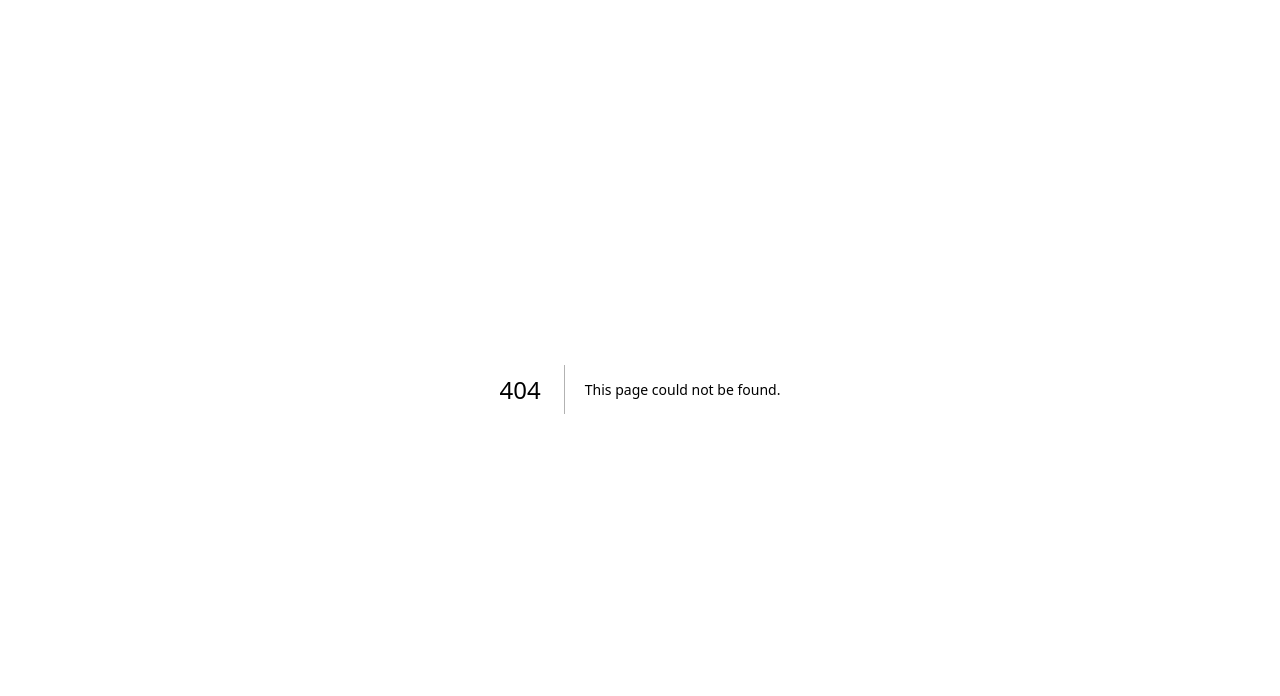
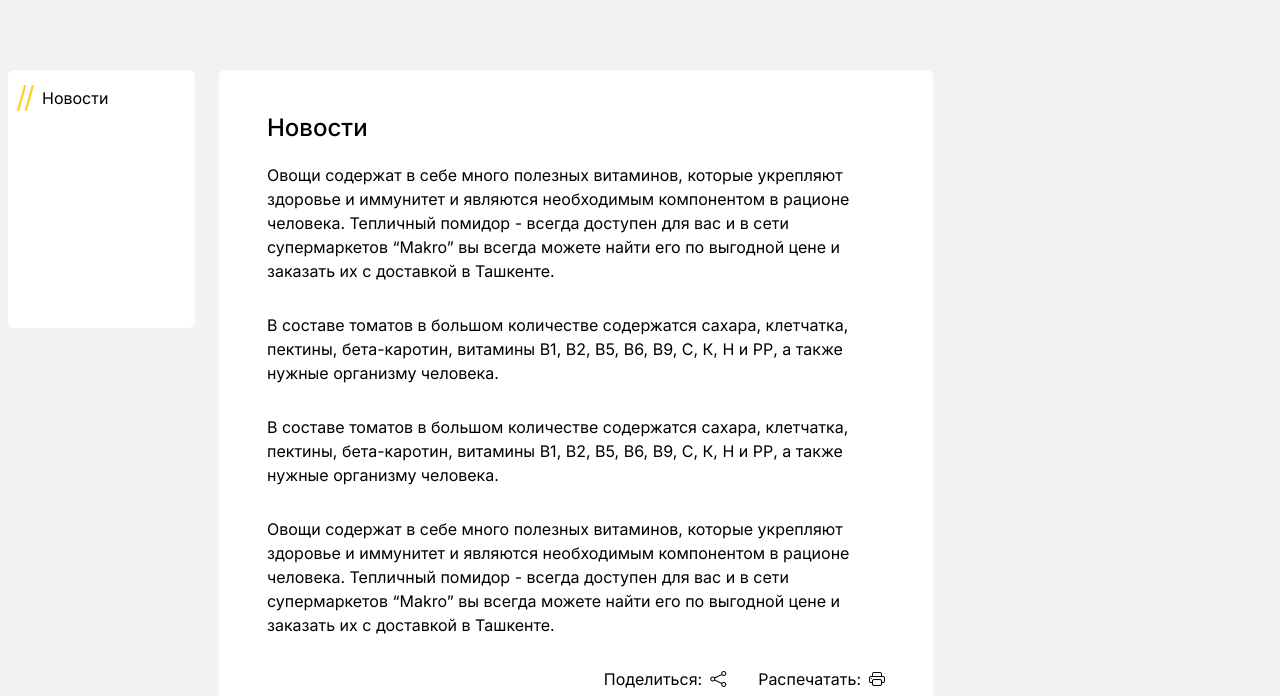
Before and after one commit to muhammadaziz01-dev/Sport-Market, a Next.js app: page /news in a window 1280 px wide. Before the commit this address had no page. Shown: the part 256-952 px from the top of the page. Built offline with nearby package versions, Linux system fonts and the light colour scheme.

Commit message:
news page end

```diff
--- /dev/null
+++ b/app/news/page.tsx
@@ -0,0 +1,81 @@
+import { CaruselProduct } from "@/components/ui";
+
+function Index() {
+  return (
+    <>
+      <section className="bg-[#F2F2F2] pb-[120px] pt-[80px] ">
+        <div className="container mx-auto px-2 5">
+          <div className="flex items-start gap-6">
+            <div className="py-[15px] px-[9px] bg-white rounded-md w-[187px] h-[258px]">
+              <div className="flex items-center gap-2 ">
+                <svg
+                  xmlns="http://www.w3.org/2000/svg"
+                  width="17"
+                  height="26"
+                  viewBox="0 0 17 26"
+                  fill="none"
+                >
+                  <rect
+                    width="2.28245"
+                    height="26.4608"
+                    transform="matrix(0.975738 0.218942 -0.266986 0.9637 14.7734 0)"
+                    fill="#FBD029"
+                  />
+                  <rect
+                    width="2.28245"
+                    height="26.4608"
+                    transform="matrix(0.975738 0.218942 -0.266986 0.9637 7.06445 0)"
+                    fill="#FBD029"
+                  />
+                </svg>
+                <p>Новости</p>
+              </div>
+            </div>
+
+            <div className=" bg-white rounded-md w-[714px] h-[677px] py-10 px-12">
+              <h1 className="text-[24px] font-medium mb-[17px]">
+                  Новости
+              </h1>
+              <p className="text-[16px] mb-[30px]">
+                Овощи содержат в себе много полезных витаминов, которые
+                укрепляют здоровье и иммунитет и являются необходимым
+                компонентом в рационе человека. Тепличный помидор - всегда
+                доступен для вас и в сети супермаркетов “Makro” вы всегда можете
+                найти его по выгодной цене и заказать их с доставкой в Ташкенте.
+              </p>
+              <p className="text-[16px] mb-[30px]">
+                В составе томатов в большом количестве содержатся сахара,
+                клетчатка, пектины, бета-каротин, витамины В1, В2, В5, В6, В9,
+                С, К, Н и РР, а также нужные организму человека.
+              </p>
+              <p className="text-[16px] mb-[30px]">
+                В составе томатов в большом количестве содержатся сахара,
+                клетчатка, пектины, бета-каротин, витамины В1, В2, В5, В6, В9,
+                С, К, Н и РР, а также нужные организму человека.
+              </p>
+              <p className="text-[16px] mb-[30px]">
+                Овощи содержат в себе много полезных витаминов, которые
+                укрепляют здоровье и иммунитет и являются необходимым
+                компонентом в рационе человека. Тепличный помидор - всегда
+                доступен для вас и в сети супермаркетов “Makro” вы всегда можете
+                найти его по выгодной цене и заказать их с доставкой в Ташкенте.
+              </p>
+              <div className="flex items-center justify-end gap-8" >
+                <p className="flex items-center gap-2">Поделиться: <i className="bi bi-share"></i></p>
+                <p className="flex items-center gap-2">Распечатать: <i className="bi bi-printer"></i></p>
+              </div>
+            </div>
+
+          </div>
+          <div className="pt-[76px]">
+            <h1 className="text-[32px] mb-[31px]">Акция</h1>
+            <div>
+              <CaruselProduct text="Акция" bg="#FF1C1C"/>
+            </div>
+          </div>
+        </div>
+      </section>
+    </>
+  );
+}
+export default Index;
```
